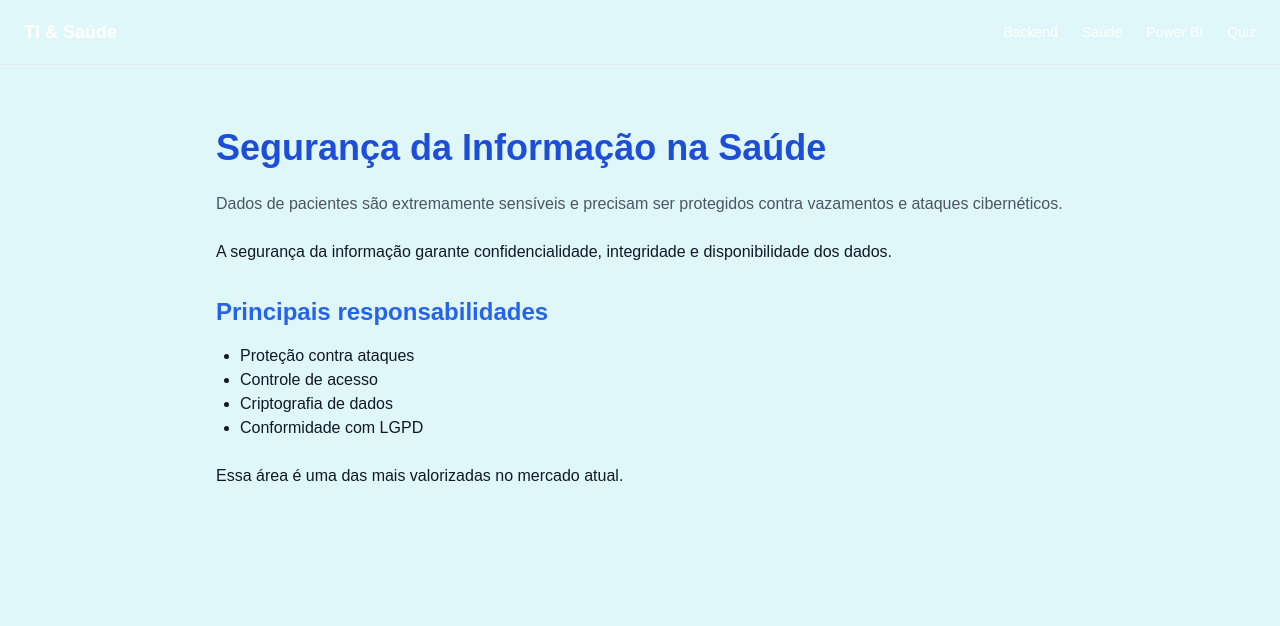
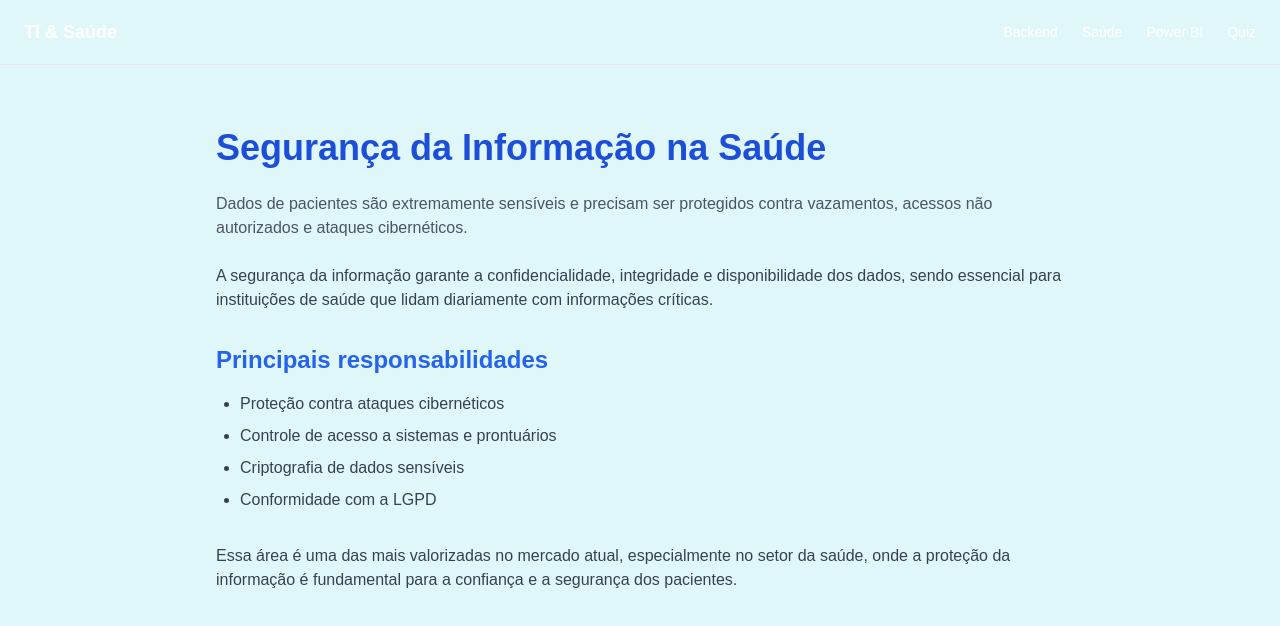
Before and after one commit to dinizdaniel284/ti-saude-frontend, a Next.js app: page /posts/seguranca-informacao-saude in a window 1280 px wide. Shown: the top 626 px of the page. Built offline with nearby package versions, Linux system fonts and the light colour scheme; no server answers.

Commit message:
Ajusta artigo de Segurança da Informação e SEO

```diff
--- a/src/pages/posts/seguranca-informacao-saude.tsx
+++ b/src/pages/posts/seguranca-informacao-saude.tsx
@@ -1,13 +1,20 @@
 import Head from "next/head";
 
-export default function SegurancaDaInformacao() {
+export default function SegurancaInformacaoSaude() {
   return (
     <>
       <Head>
         <title>Segurança da Informação na Saúde | TI & Saúde</title>
+
         <meta
           name="description"
-          content="Saiba por que a segurança da informação é essencial no setor da saúde."
+          content="Entenda por que a segurança da informação é essencial no setor da saúde e como proteger dados sensíveis de pacientes."
+        />
+
+        {/* Canonical evita problemas de SEO e 404 mascarado */}
+        <link
+          rel="canonical"
+          href="https://ti-saude-frontend-topaz.vercel.app/posts/seguranca-informacao-saude"
         />
       </Head>
 
@@ -18,27 +25,30 @@ export default function SegurancaDaInformacao() {
 
         <p className="text-gray-600 mb-6">
           Dados de pacientes são extremamente sensíveis e precisam ser protegidos
-          contra vazamentos e ataques cibernéticos.
+          contra vazamentos, acessos não autorizados e ataques cibernéticos.
         </p>
 
-        <p>
-          A segurança da informação garante confidencialidade, integridade e
-          disponibilidade dos dados.
+        <p className="text-gray-700 mb-6">
+          A segurança da informação garante a confidencialidade, integridade e
+          disponibilidade dos dados, sendo essencial para instituições de saúde
+          que lidam diariamente com informações críticas.
         </p>
 
-        <h2 className="text-2xl font-semibold text-blue-600 mt-8">
+        <h2 className="text-2xl font-semibold text-blue-600 mt-8 mb-4">
           Principais responsabilidades
         </h2>
 
-        <ul className="list-disc ml-6 mt-4">
-          <li>Proteção contra ataques</li>
-          <li>Controle de acesso</li>
-          <li>Criptografia de dados</li>
-          <li>Conformidade com LGPD</li>
+        <ul className="list-disc ml-6 text-gray-700 space-y-2">
+          <li>Proteção contra ataques cibernéticos</li>
+          <li>Controle de acesso a sistemas e prontuários</li>
+          <li>Criptografia de dados sensíveis</li>
+          <li>Conformidade com a LGPD</li>
         </ul>
 
-        <p className="mt-6">
-          Essa área é uma das mais valorizadas no mercado atual.
+        <p className="mt-8 text-gray-700">
+          Essa área é uma das mais valorizadas no mercado atual, especialmente no
+          setor da saúde, onde a proteção da informação é fundamental para a
+          confiança e a segurança dos pacientes.
         </p>
       </article>
     </>
```
